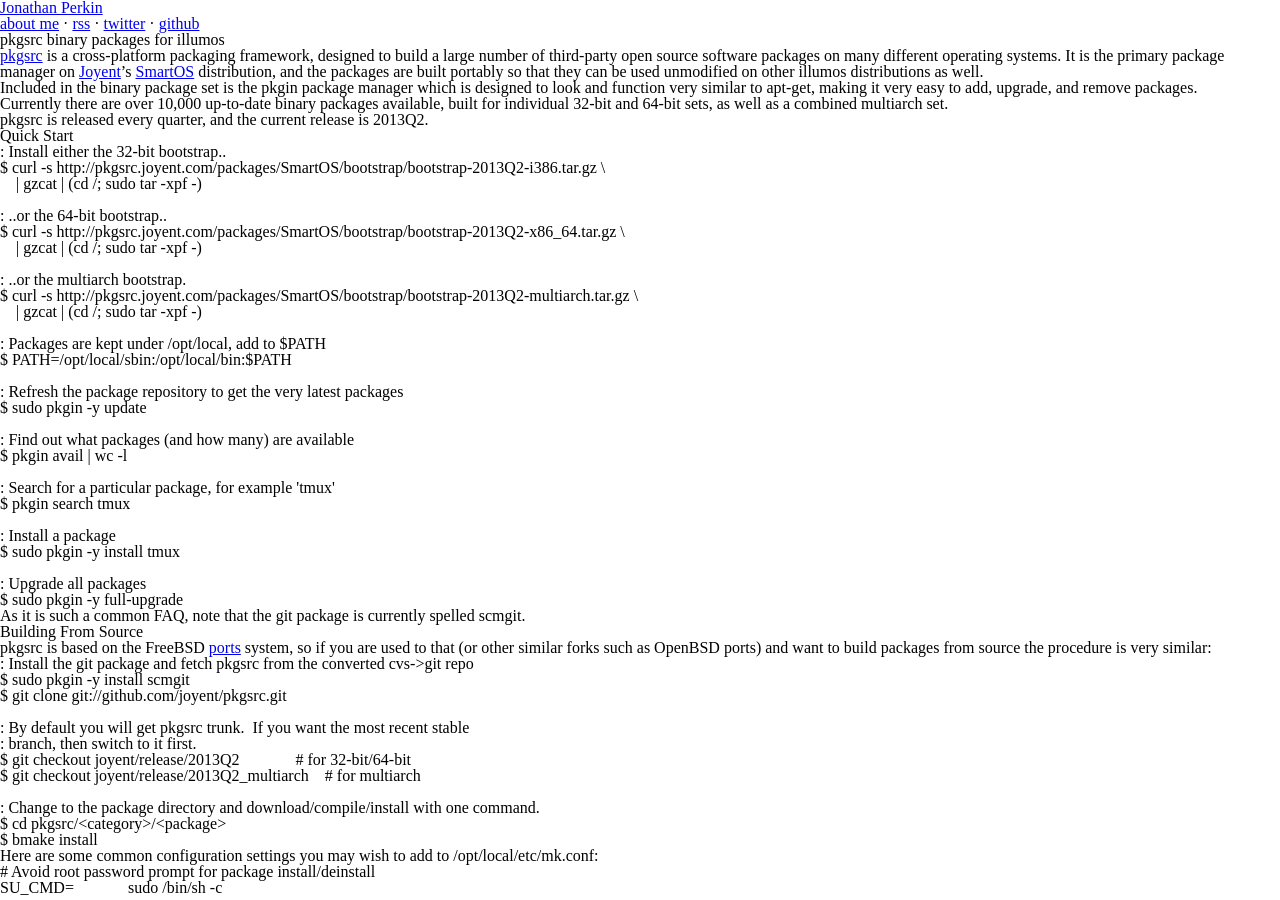
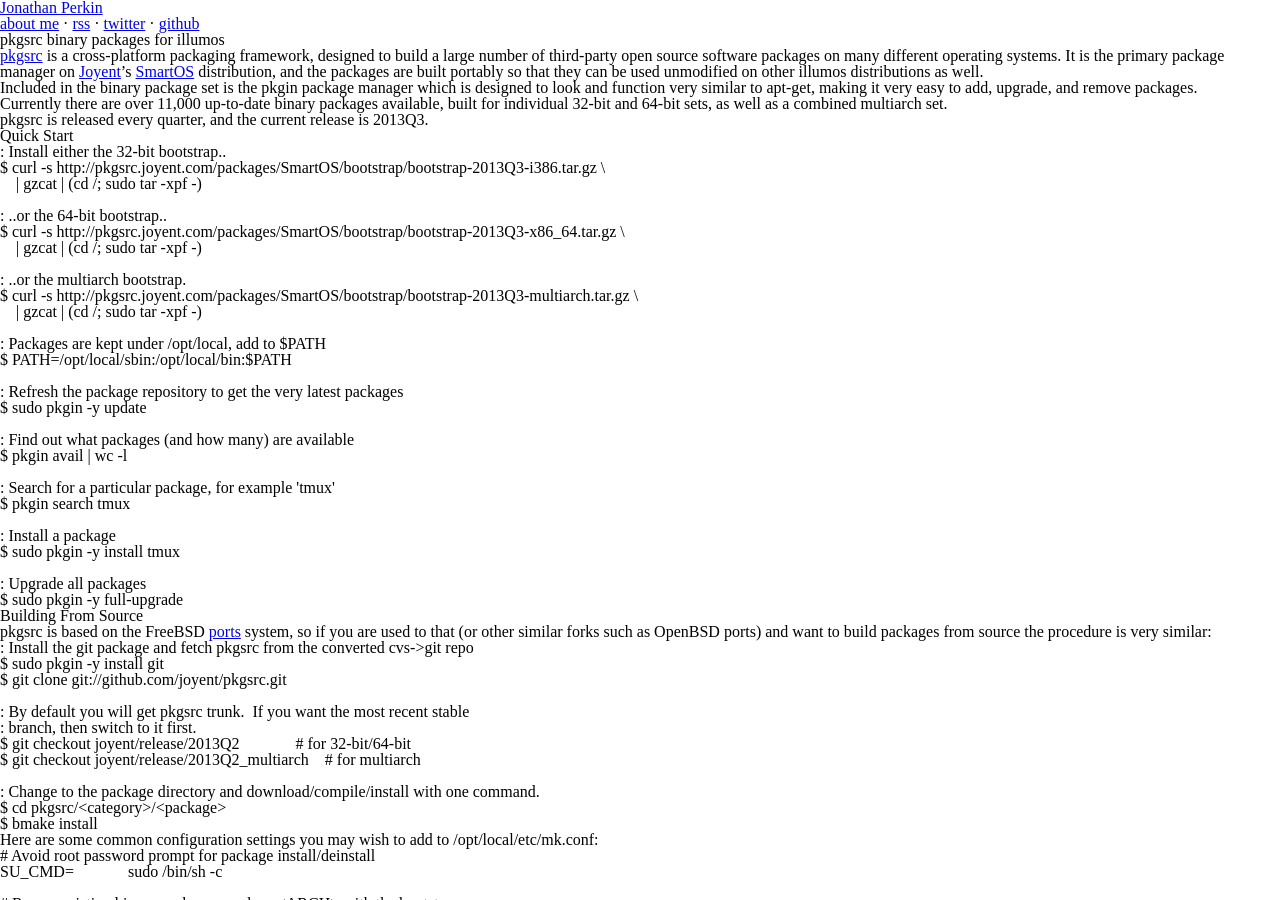
Before and after one commit to jperkin/www.perkin.org.uk, a Jekyll site: the page built from pages/pkgsrc-binary-packages-for-illumos.markdown, in a window 1280 px wide and 900 px high. Built offline with Jekyll 4.4.1, drawn with Linux system fonts in a browser that asks for light colours; some of the changed text lies outside the part shown.

Commit message:
Update to 2013Q3.

```diff
--- a/pages/pkgsrc-binary-packages-for-illumos.markdown
+++ b/pages/pkgsrc-binary-packages-for-illumos.markdown
@@ -14,24 +14,24 @@
 designed to look and function very similar to `apt-get`, making it very easy
 to add, upgrade, and remove packages.
 
-Currently there are over 10,000 up-to-date binary packages available, built
+Currently there are over 11,000 up-to-date binary packages available, built
 for individual 32-bit and 64-bit sets, as well as a combined multiarch set.
 
-pkgsrc is released every quarter, and the current release is 2013Q2.
+pkgsrc is released every quarter, and the current release is 2013Q3.
 
 ## Quick Start
 
 {% highlight console %}
 : Install either the 32-bit bootstrap..
-$ curl -s http://pkgsrc.joyent.com/packages/SmartOS/bootstrap/bootstrap-2013Q2-i386.tar.gz \
+$ curl -s http://pkgsrc.joyent.com/packages/SmartOS/bootstrap/bootstrap-2013Q3-i386.tar.gz \
     | gzcat | (cd /; sudo tar -xpf -)
 
 : ..or the 64-bit bootstrap..
-$ curl -s http://pkgsrc.joyent.com/packages/SmartOS/bootstrap/bootstrap-2013Q2-x86_64.tar.gz \
+$ curl -s http://pkgsrc.joyent.com/packages/SmartOS/bootstrap/bootstrap-2013Q3-x86_64.tar.gz \
     | gzcat | (cd /; sudo tar -xpf -)
 
 : ..or the multiarch bootstrap.
-$ curl -s http://pkgsrc.joyent.com/packages/SmartOS/bootstrap/bootstrap-2013Q2-multiarch.tar.gz \
+$ curl -s http://pkgsrc.joyent.com/packages/SmartOS/bootstrap/bootstrap-2013Q3-multiarch.tar.gz \
     | gzcat | (cd /; sudo tar -xpf -)
 
 : Packages are kept under /opt/local, add to $PATH
@@ -53,9 +53,6 @@
 $ sudo pkgin -y full-upgrade
 {% endhighlight %}
 
-As it is such a common FAQ, note that the `git` package is currently spelled
-`scmgit`.
-
 ## Building From Source
 
 pkgsrc is based on the FreeBSD [ports](http://www.freebsd.org/ports/) system,
@@ -64,7 +61,7 @@
 
 {% highlight console %}
 : Install the git package and fetch pkgsrc from the converted cvs->git repo
-$ sudo pkgin -y install scmgit
+$ sudo pkgin -y install git
 $ git clone git://github.com/joyent/pkgsrc.git
 
 : By default you will get pkgsrc trunk.  If you want the most recent stable
```
Also changed, not shown: other parts of pages/pkgsrc-binary-packages-for-illumos.markdown (+1 -1 lines).
